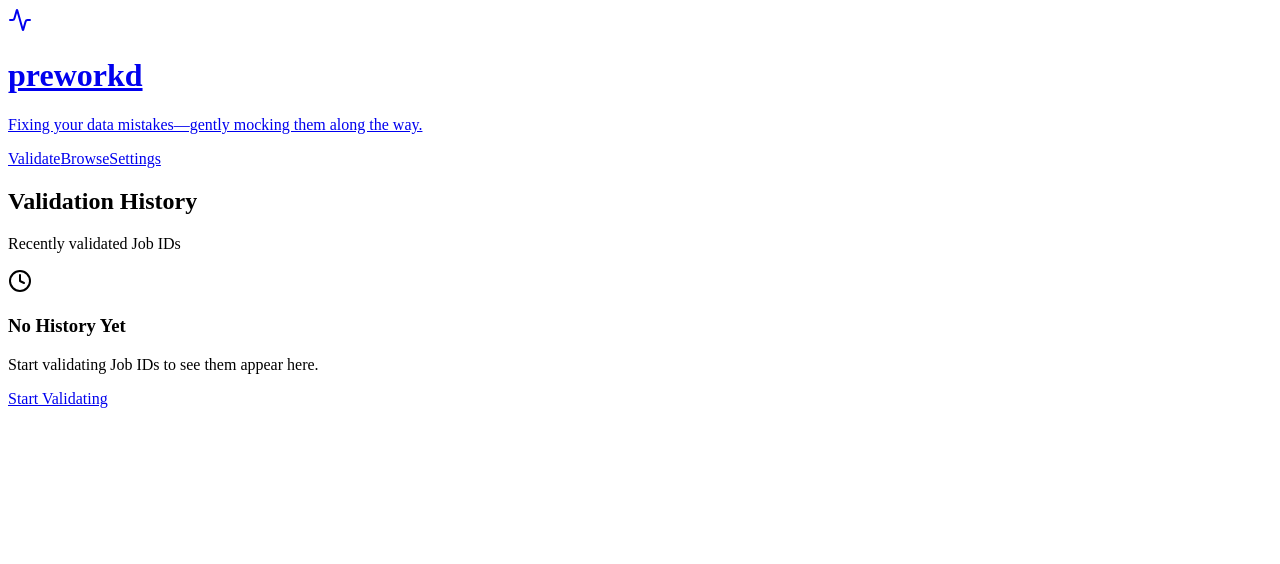
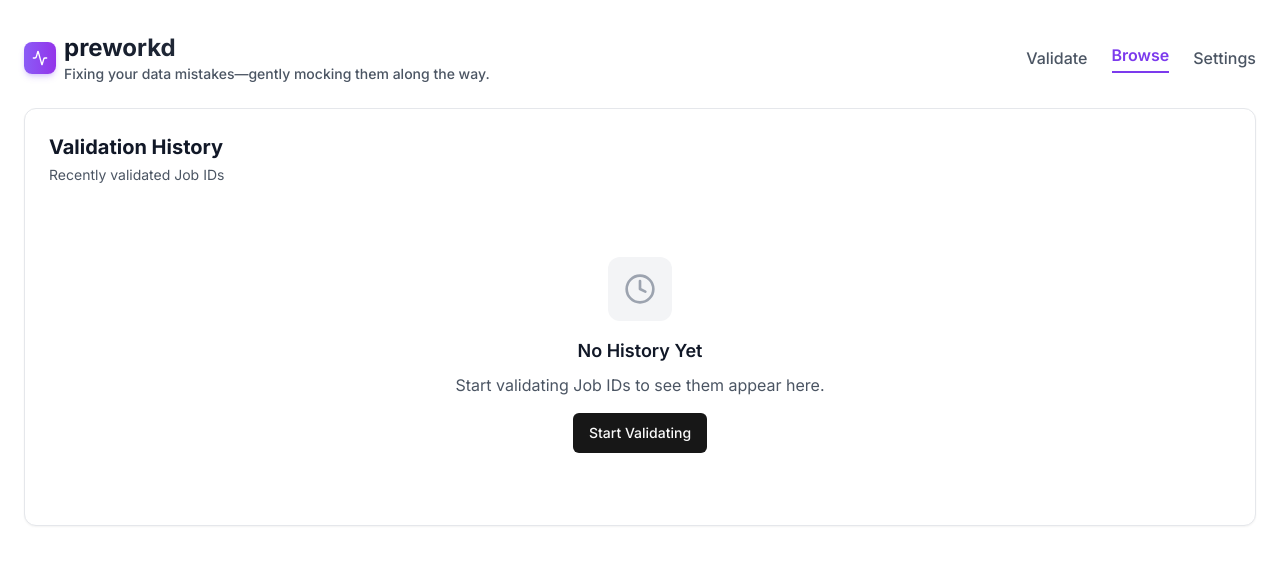
Before and after one commit to CodeDotJS/preworkd, a Next.js app: page /browse in a window 1280 px wide. Shown: the top 564 px of the page. Built offline with nearby package versions, Linux system fonts and the light colour scheme.

Commit message:
feat: configure app layout with custom font variables and SEO metadata

```diff
--- /dev/null
+++ b/app/layout.tsx
@@ -0,0 +1,34 @@
+import type React from "react"
+import type { Metadata } from "next"
+import { Inter, Inconsolata } from "next/font/google"
+import "./globals.css"
+
+const inter = Inter({
+  subsets: ["latin"],
+  variable: "--font-inter",
+})
+
+const inconsolata = Inconsolata({
+  subsets: ["latin"],
+  variable: "--font-inconsolata",
+})
+
+export const metadata: Metadata = {
+  title: "preworkd",
+  description: "Fixing your data mistakes—gently mocking them along the way.",
+    icons: {
+      icon: '/goat.svg',
+    }
+}
+
+export default function RootLayout({
+  children,
+}: {
+  children: React.ReactNode
+}) {
+  return (
+    <html lang="en">
+      <body className={`${inter.variable} ${inconsolata.variable} font-inter antialiased`}>{children}</body>
+    </html>
+  )
+}
```
